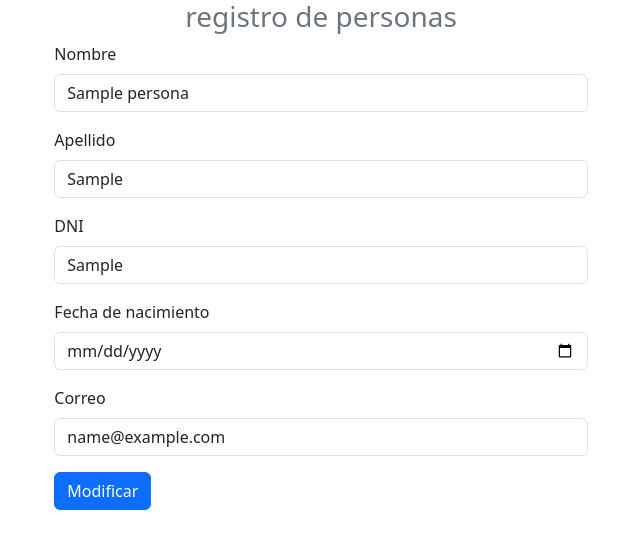
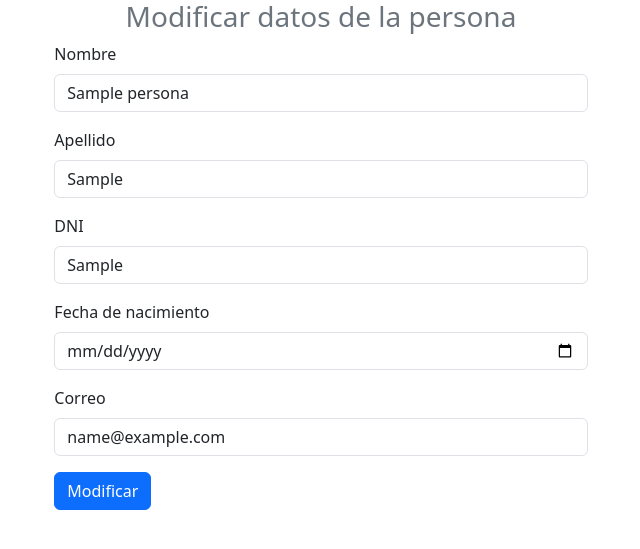
Before and after one commit to sANTIpARRE-15/CRUD-PHP, a PHP site: page /modificar_personas.php?id=1 in a window 1280 px wide. Shown: the top 549 px of the page, without its empty margins (319-959 px from the left). Run offline with PHP 8.4, Linux system fonts and the light colour scheme; tables that the repository leaves empty or names only in its code hold one stand-in row (values such as "Sample post").

Commit message:
se documento todo el codigo line por linea

```diff
--- a/modificar_personas.php
+++ b/modificar_personas.php
@@ -1,55 +1,82 @@
 <?php
+// Incluimos el archivo que establece la conexión con la base de datos
 include "modelo/conexion.php";
-$id=$_GET ["id"];
-$sql=$conexion-> query ("select* from personas where id_persona = $id")
+
+// Obtenemos el valor del parámetro 'id' de la URL utilizando el método GET
+$id = $_GET["id"];
+
+// Ejecutamos una consulta SQL para obtener los datos de la persona con el id proporcionado
+$sql = $conexion->query("SELECT * FROM personas WHERE id_persona = $id");
 ?>
 <!DOCTYPE html>
 <html lang="en">
 <head>
+    <!-- Establece el conjunto de caracteres como UTF-8 para admitir todos los caracteres -->
     <meta charset="UTF-8">
+    <!-- Configura la visualización para que sea responsive -->
     <meta name="viewport" content="width=device-width, initial-scale=1.0">
+    <!-- Título de la página -->
     <title>MODIFICAR</title>
+    <!-- Incluye Bootstrap desde una CDN para los estilos y el diseño responsivo -->
     <link href="https://cdn.jsdelivr.net/npm/bootstrap@5.3.3/dist/css/bootstrap.min.css" rel="stylesheet" integrity="sha384-QWTKZyjpPEjISv5WaRU9OFeRpok6YctnYmDr5pNlyT2bRjXh0JMhjY6hW+ALEwIH" crossorigin="anonymous">
+</head>
 
-</head>
 <body>
 
+    <!-- Formulario para modificar los datos de la persona -->
     <form class="col-5 m-4 m-auto" method="post">
-        <h3 class="text-center text-secondary">registro de personas</h3>
-        <input type="hidden" name="id" value="<?= $_GET["id"] ?> ">
+        <!-- Título del formulario -->
+        <h3 class="text-center text-secondary">Modificar datos de la persona</h3>
+
+        <!-- Campo oculto que guarda el ID de la persona (se usa para identificar a la persona a modificar) -->
+        <input type="hidden" name="id" value="<?= $_GET["id"] ?>">
 
         <?php
+        // Incluimos el archivo que maneja la lógica para modificar los datos
+        include "controlador/modificar_persona.php";
 
-        include "controlador/modificar_persona.php";
-        while ($datos=$sql->fetch_object()) {?>
+        // Bucle para mostrar los datos de la persona obtenida de la consulta SQL
+        while ($datos = $sql->fetch_object()) {
+        ?>
+
+        <!-- Campo para modificar el nombre de la persona -->
         <div class="mb-3">
             <label for="exampleInputEmail1" class="form-label" required>Nombre</label>
-    <input type="text" class="form-control" name="nombre" value="<?=$datos->nombre?>" >
+            <input type="text" class="form-control" name="nombre" value="<?= $datos->nombre ?>">
         </div>
+
+        <!-- Campo para modificar el apellido de la persona -->
         <div class="mb-3">
-    <label for="exampleInputEmail1" class="form-label" require>Apellido</label>
-    <input type="text" class="form-control" name="apellido" value="<?=$datos->apellido?>" >
+            <label for="exampleInputEmail1" class="form-label" required>Apellido</label>
+            <input type="text" class="form-control" name="apellido" value="<?= $datos->apellido ?>">
         </div>
+
+        <!-- Campo para modificar el DNI de la persona -->
         <div class="mb-3">
-    <label for="exampleInputEmail1" class="form-label" require>DNI</label>
-    <input type="text" class="form-control" name="dni"value="<?=$datos->dni?>"  >
+            <label for="exampleInputEmail1" class="form-label" required>DNI</label>
+            <input type="text" class="form-control" name="dni" value="<?= $datos->dni ?>">
         </div>
+
+        <!-- Campo para modificar la fecha de nacimiento de la persona -->
         <div class="mb-3">
-    <label for="exampleInputEmail1" class="form-label" require>Fecha de nacimiento</label>
-    <input type="date" class="form-control" name="fecha" value="<?=$datos->fecha_nacimiento?>" >
+            <label for="exampleInputEmail1" class="form-label" required>Fecha de nacimiento</label>
+            <input type="date" class="form-control" name="fecha" value="<?= $datos->fecha_nacimiento ?>">
         </div>
+
+        <!-- Campo para modificar el correo electrónico de la persona -->
         <div class="mb-3">
-    <label for="exampleInputEmail1" class="form-label" require>Correo</label>
-    <input type="text" class="form-control" name="correo" value="<?=$datos->email?>" >
+            <label for="exampleInputEmail1" class="form-label" required>Correo</label>
+            <input type="text" class="form-control" name="correo" value="<?= $datos->email ?>">
         </div>
-  <button type="submit" class="btn btn-primary" name="btnregistrar" vale="okey listo">Modificar</button>
+
+        <!-- Botón para enviar los datos modificados -->
+        <button type="submit" class="btn btn-primary" name="btnregistrar" value="okey listo">Modificar</button>
         <br/>
+
         <?php
-        }
+        } // Cierra el bucle que muestra los datos de la persona
         ?>
+    </form>
 
-
-
-</form>
 </body>
 </html>
```
Lines whose indentation alone changed are shown as unchanged.
